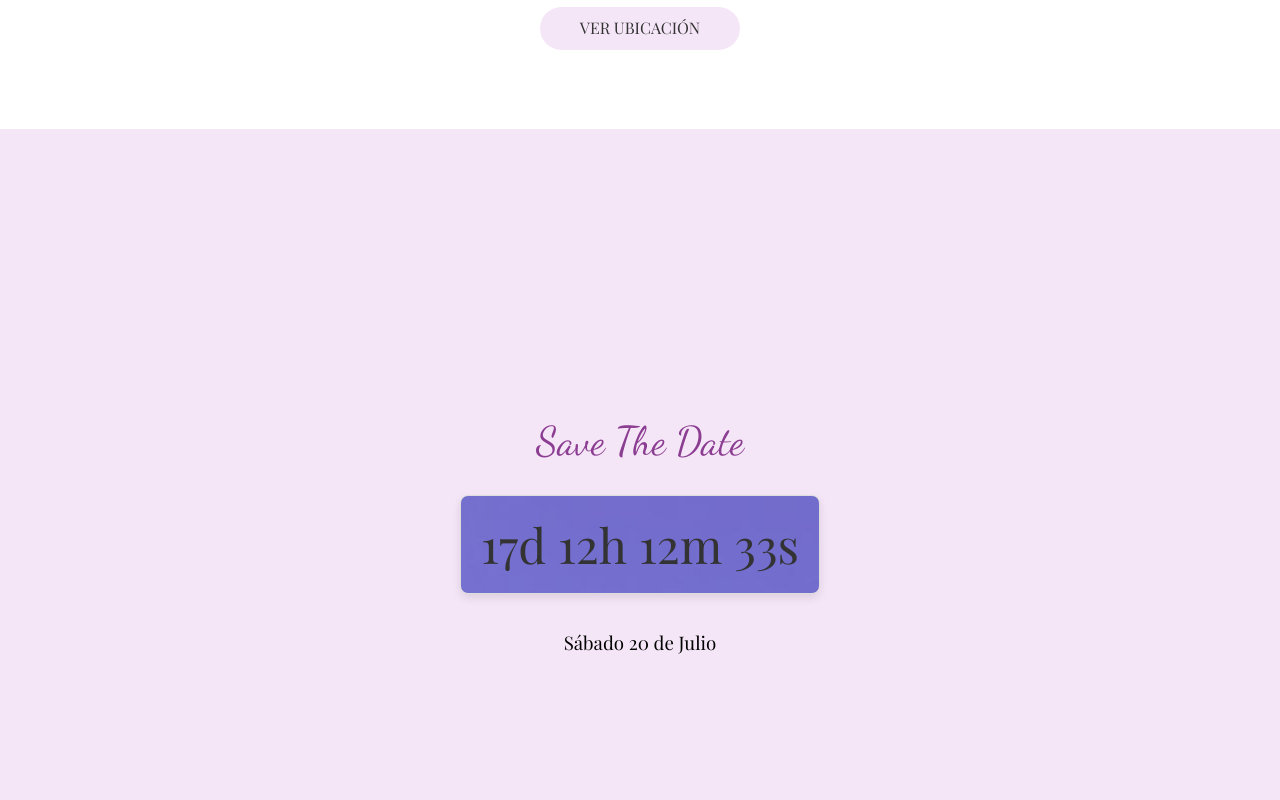
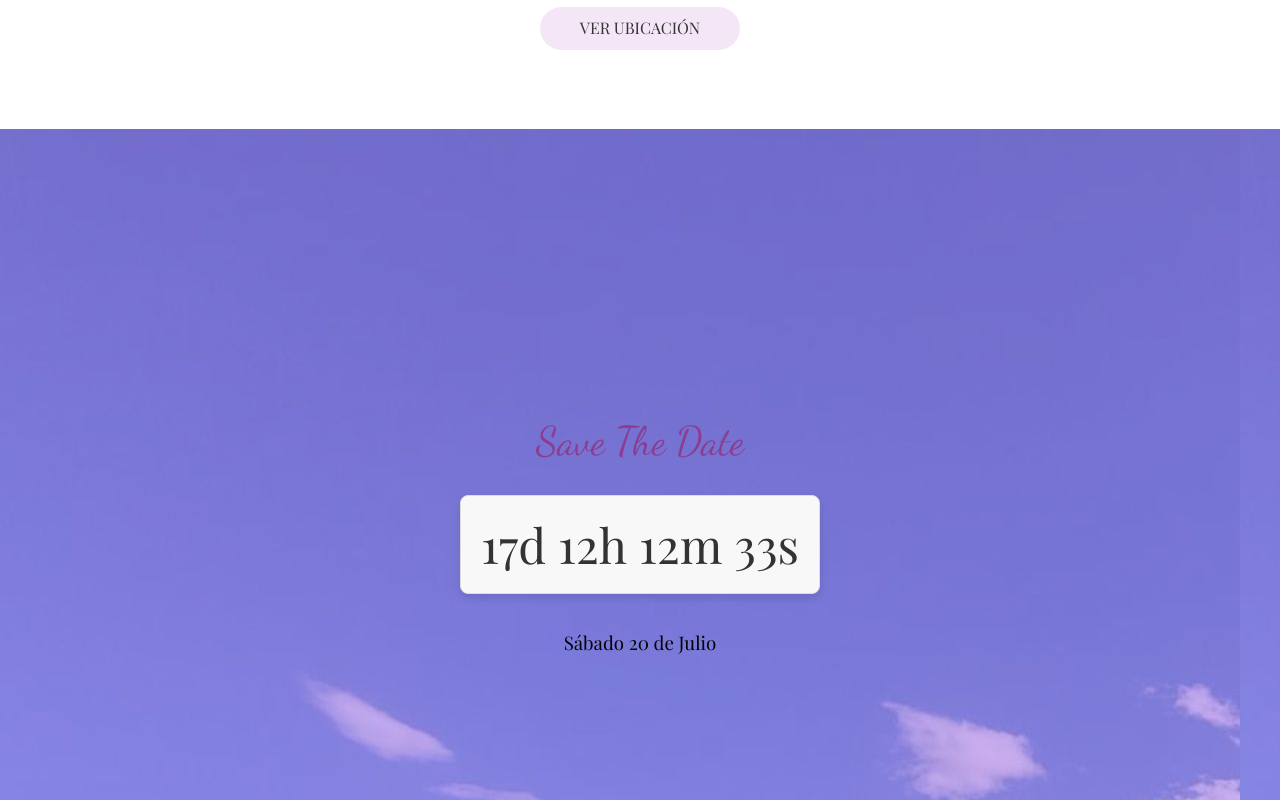
Before and after one commit to GerardoMSanchez/XVPERLA, a plain HTML site: page index.html in a window 1280 px wide. Shown: the part 3260-4060 px from the top of the page. Drawn offline with nearby package versions, Linux system fonts and the light colour scheme; a web font is replaced by a local one.

Commit message:
Update styles.css

```diff
--- a/styles.css
+++ b/styles.css
@@ -89,14 +89,14 @@ body, html {
 }
 
 #countdown {
-    background-color: #f5e6f7;
+    /*background-color: #f5e6f7;*/
+    background-image: url("imagenes/imagen6.jpg");
 }
 
 #countdown-timer {
     font-size: 3em;
     color: #333;
-    /*background-color: #f8f8f8;*/
-    background-image: url("imagenes/imagen6.jpg");
+    background-color: #f8f8f8;
     border: 1px solid #ddd;
     padding: 20px;
     text-align: center;
```
